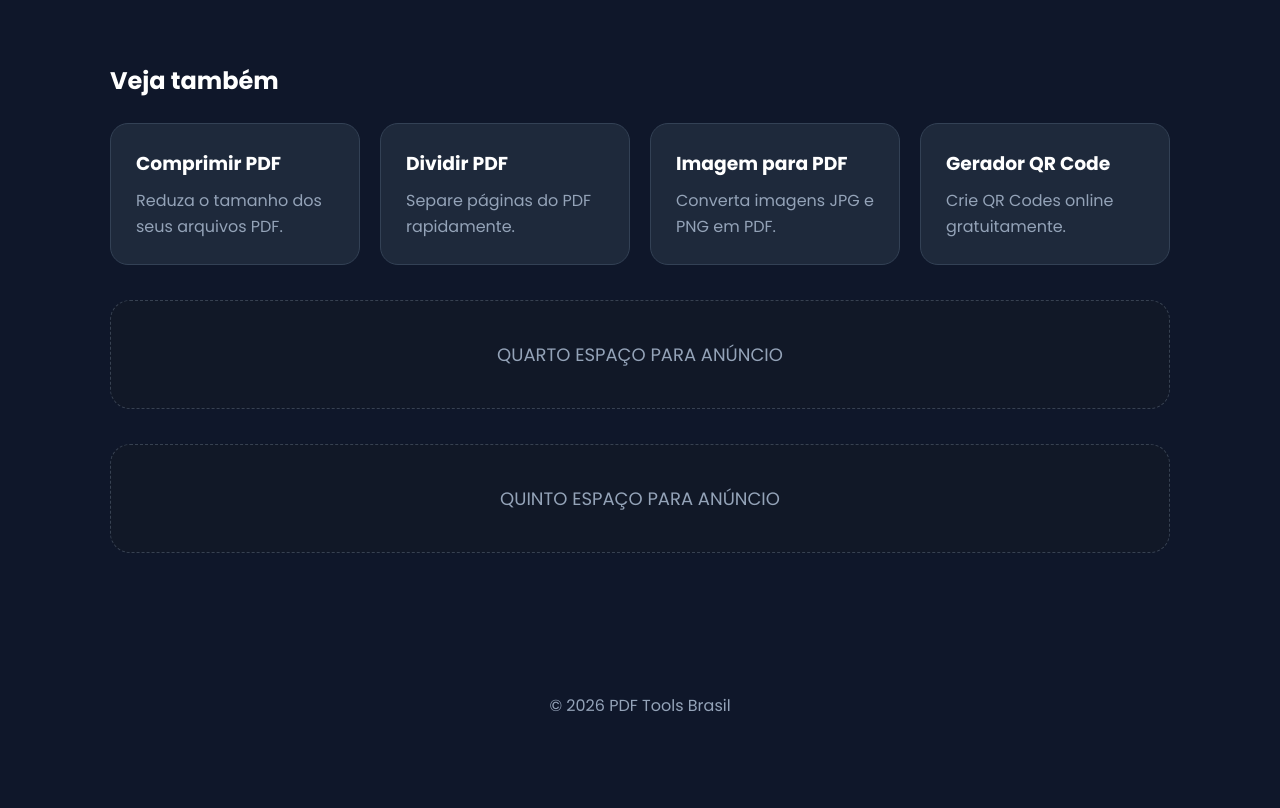
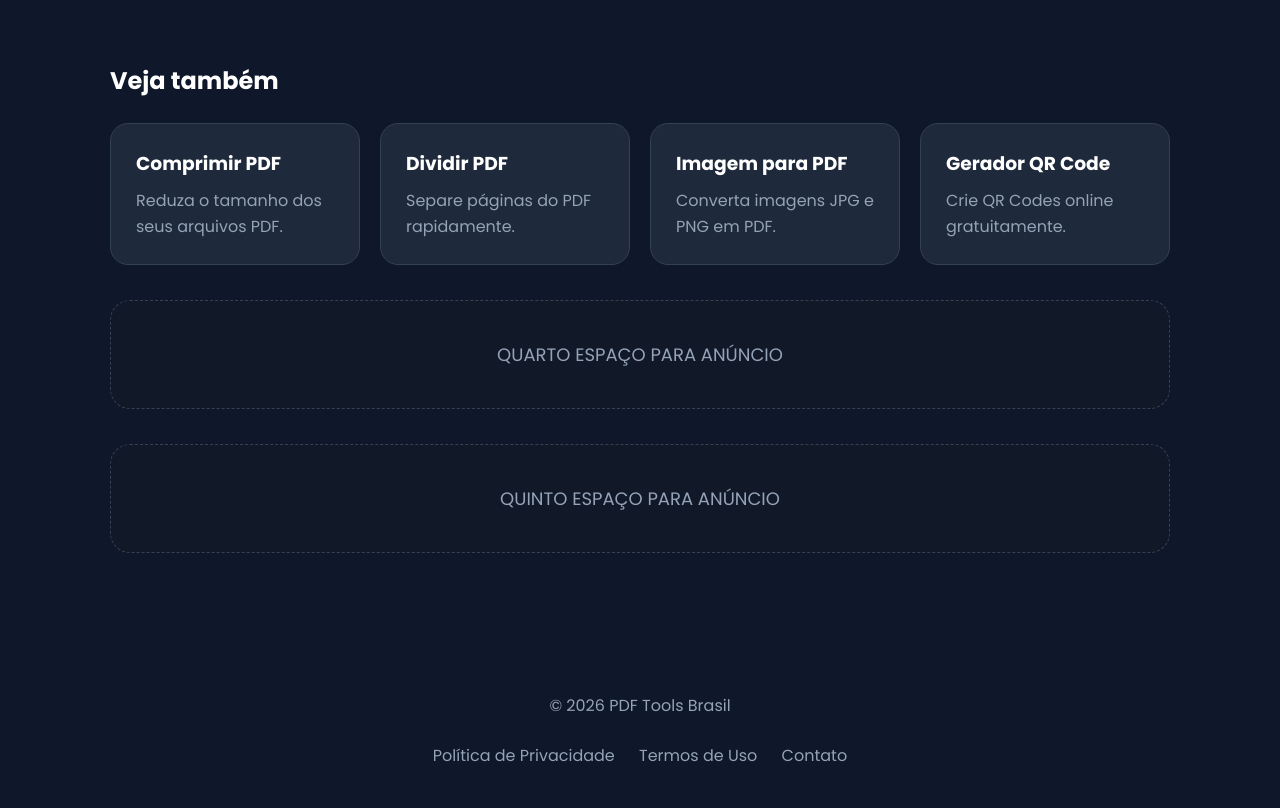
Before and after one commit to tjsants/tjsants.github.io, a plain HTML site: page root/index.html in a window 1280 px wide. Shown: the part 1451-2259 px from the top of the page. Before the commit the page ends 2209 px from the top, so only its background shows below. Drawn offline with Linux system fonts and the light colour scheme.

Commit message:
Update index.html

```diff
--- a/root/index.html
+++ b/root/index.html
@@ -10,7 +10,12 @@
 
 <meta name="description" content="Junte arquivos PDF online grátis, rápido e seguro.">
 
+<meta name="google-adsense-account" content="ca-pub-5932203345016255">
+
 <link href="https://fonts.googleapis.com/css2?family=Poppins:wght@300;400;500;600;700&display=swap" rel="stylesheet">
+
+<script async src="https://pagead2.googlesyndication.com/pagead/js/adsbygoogle.js?client=ca-pub-5932203345016255"
+     crossorigin="anonymous"></script>
 
 <style>
 
@@ -191,6 +196,16 @@ footer{
     color:#94a3b8;
 }
 
+footer a{
+    color:#94a3b8;
+    margin:0 10px;
+    text-decoration:none;
+}
+
+footer a:hover{
+    color:#3b82f6;
+}
+
 @media(max-width:768px){
 
     header h1{
@@ -231,7 +246,6 @@ footer{
 
 <div class="container">
 
-    <!-- ANUNCIO 1 -->
     <div class="ad-box">
         ESPAÇO PARA ANÚNCIO GOOGLE ADSENSE
     </div>
@@ -267,7 +281,6 @@ footer{
 
     </div>
 
-    <!-- ANUNCIO 2 -->
     <div class="ad-box">
         SEGUNDO ESPAÇO PARA ANÚNCIO
     </div>
@@ -296,7 +309,6 @@ footer{
 
     </div>
 
-    <!-- ANUNCIO 3 -->
     <div class="ad-box">
         TERCEIRO ESPAÇO PARA ANÚNCIO
     </div>
@@ -331,12 +343,10 @@ footer{
 
     </div>
 
-    <!-- ANUNCIO 4 -->
     <div class="ad-box">
         QUARTO ESPAÇO PARA ANÚNCIO
     </div>
 
-    <!-- ANUNCIO 5 -->
     <div class="ad-box">
         QUINTO ESPAÇO PARA ANÚNCIO
     </div>
@@ -345,6 +355,10 @@ footer{
 
 <footer>
     © 2026 PDF Tools Brasil
+    <br><br>
+    <a href="#">Política de Privacidade</a>
+    <a href="#">Termos de Uso</a>
+    <a href="#">Contato</a>
 </footer>
 
 <script src="https://unpkg.com/pdf-lib/dist/pdf-lib.min.js"></script>
```
